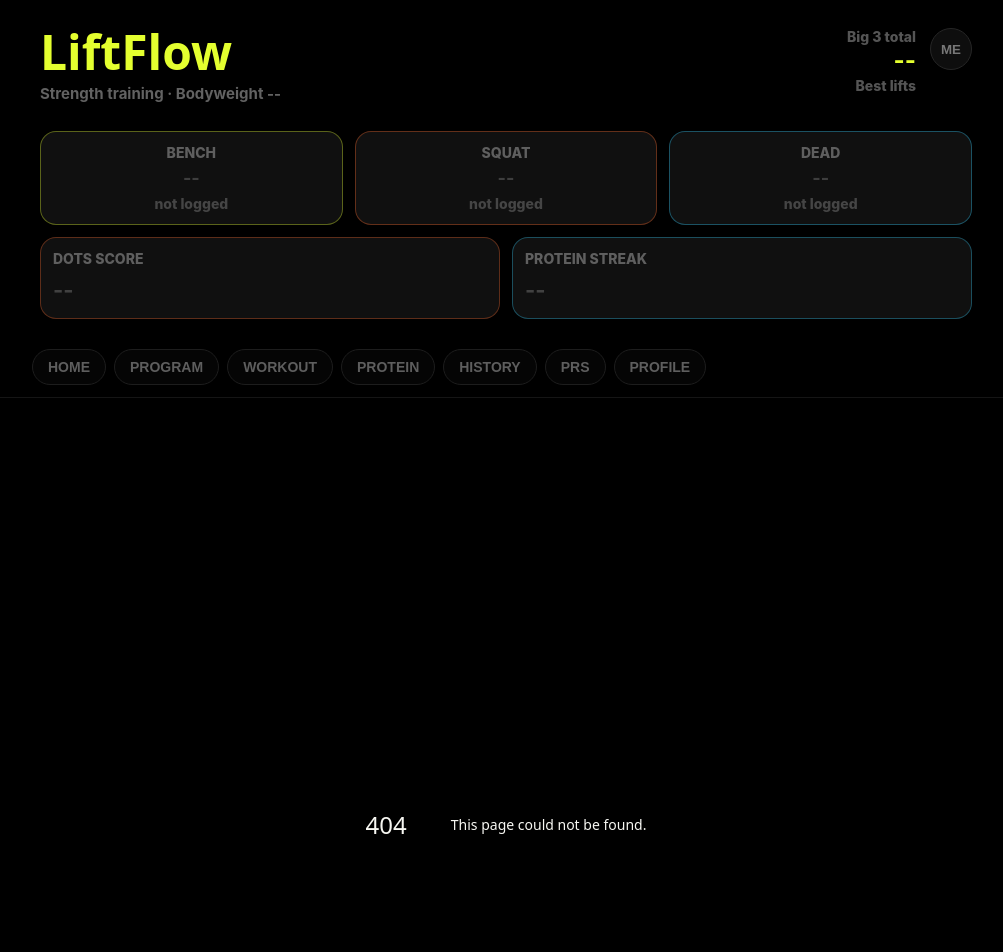
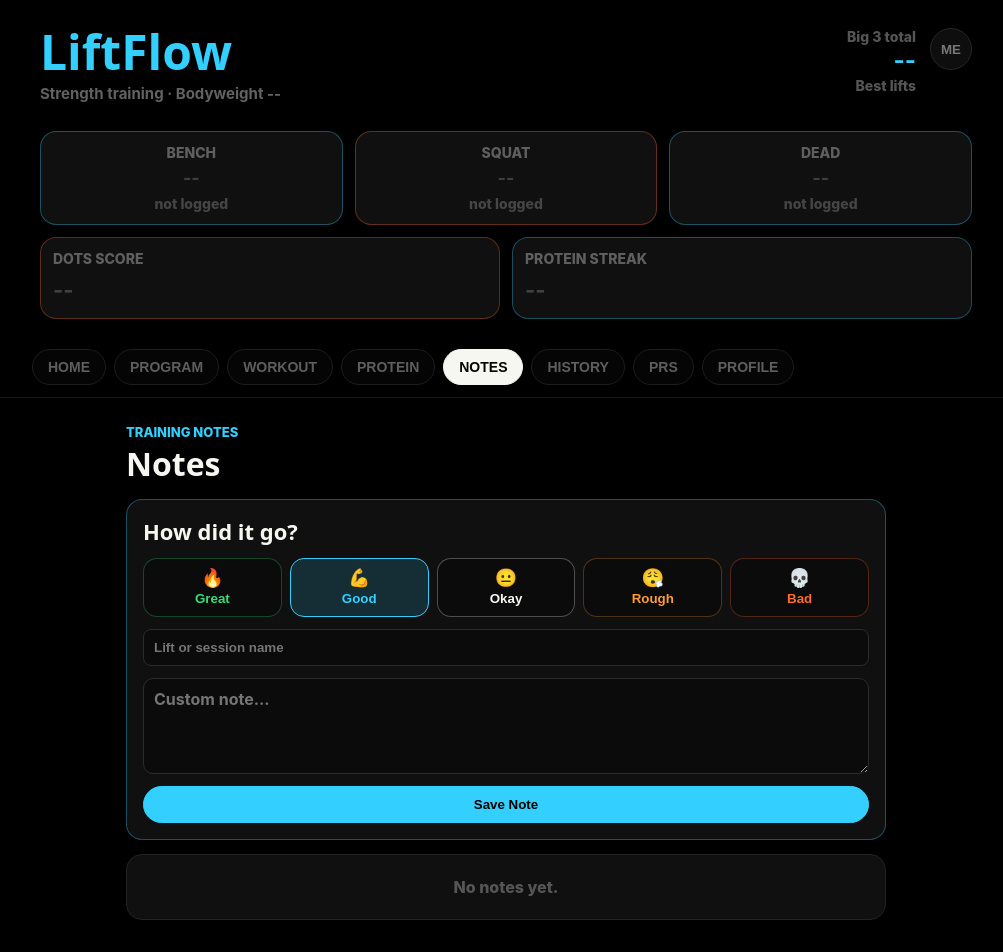
Before and after one commit to SoftLockedLive/LiftFlow, a Next.js app in the folder liftflow/: page /notes in a window 1280 px wide. Before the commit this address had no page. Shown: the top 952 px of the page, without its empty margins (134-1137 px from the left). Built offline with nearby package versions, Linux system fonts and the light colour scheme.

Commit message:
Improve UI and add new features

```diff
--- a/liftflow/src/components/Layout.js
+++ b/liftflow/src/components/Layout.js
@@ -6,7 +6,7 @@ import { getProteinLog, getProteinSummary, getProteinTarget } from "../lib/prote
 import { getWorkouts } from "../lib/workoutStorage";
 
 const ACCENTS = {
-  lime: "#e4ff2f",
+  lime: "#32cfff",
   orange: "#ff6b2c",
   cyan: "#32cfff",
   violet: "#be72ff",
@@ -74,6 +74,7 @@ export default function Layout({ children }) {
     { name: "Program", path: "/plan" },
     { name: "Workout", path: "/workout" },
     { name: "Protein", path: "/protein" },
+    { name: "Notes", path: "/notes" },
     { name: "History", path: "/history" },
     { name: "PRs", path: "/prs" },
     { name: "Profile", path: "/profile" },
--- a/liftflow/src/lib/muscleGroups.js
+++ b/liftflow/src/lib/muscleGroups.js
@@ -1,5 +1,5 @@
 export const MUSCLE_GROUPS = [
-  { id: "chest", label: "Chest", color: "#e4ff2f" },
+  { id: "chest", label: "Chest", color: "#32cfff" },
   { id: "back", label: "Back", color: "#32cfff" },
   { id: "legs", label: "Legs", color: "#ff6b2c" },
   { id: "shoulders", label: "Shoulders", color: "#be72ff" },
--- /dev/null
+++ b/liftflow/src/lib/notes.js
@@ -0,0 +1,44 @@
+const KEY = "liftflow_notes";
+
+export const NOTE_LEVELS = [
+  { id: "great", label: "Great", emoji: "🔥", color: "#32df76" },
+  { id: "good", label: "Good", emoji: "💪", color: "#32cfff" },
+  { id: "okay", label: "Okay", emoji: "😐", color: "#f7f7f2" },
+  { id: "rough", label: "Rough", emoji: "😮‍💨", color: "#ff9b34" },
+  { id: "bad", label: "Bad", emoji: "💀", color: "#ff6b2c" },
+];
+
+export function getNotes() {
+  if (typeof window === "undefined") return [];
+  return JSON.parse(localStorage.getItem(KEY) || "[]");
+}
+
+export function saveNotes(notes) {
+  if (typeof window === "undefined") return;
+  localStorage.setItem(KEY, JSON.stringify(notes));
+}
+
+export function addNote(note) {
+  const notes = getNotes();
+  const updated = [
+    {
+      id: crypto.randomUUID(),
+      date: Date.now(),
+      ...note,
+    },
+    ...notes,
+  ];
+
+  saveNotes(updated);
+  return updated;
+}
+
+export function deleteNote(id) {
+  const updated = getNotes().filter((note) => note.id !== id);
+  saveNotes(updated);
+  return updated;
+}
+
+export function getNoteLevel(levelId) {
+  return NOTE_LEVELS.find((level) => level.id === levelId) || NOTE_LEVELS[1];
+}
--- /dev/null
+++ b/liftflow/src/pages/notes.js
@@ -0,0 +1,251 @@
+import { useEffect, useState } from "react";
+import { addNote, deleteNote, getNoteLevel, getNotes, NOTE_LEVELS } from "../lib/notes";
+import { tint } from "../lib/muscleGroups";
+
+const ACCENT = "#32cfff";
+
+export default function Notes() {
+  const [notes, setNotes] = useState([]);
+  const [level, setLevel] = useState("good");
+  const [lift, setLift] = useState("");
+  const [text, setText] = useState("");
+
+  useEffect(() => {
+    const timer = window.setTimeout(() => setNotes(getNotes()), 0);
+    return () => window.clearTimeout(timer);
+  }, []);
+
+  function saveNote() {
+    if (!text.trim() && !lift.trim()) return;
+
+    setNotes(
+      addNote({
+        level,
+        lift: lift.trim(),
+        text: text.trim(),
+      })
+    );
+    setLift("");
+    setText("");
+    setLevel("good");
+  }
+
+  return (
+    <div style={wrap}>
+      <header style={header}>
+        <div>
+          <p style={eyebrow}>Training Notes</p>
+          <h1 style={title}>Notes</h1>
+        </div>
+      </header>
+
+      <section style={card}>
+        <h2 style={cardTitle}>How did it go?</h2>
+        <div className="notes-level-grid" style={levelGrid}>
+          {NOTE_LEVELS.map((item) => (
+            <button
+              key={item.id}
+              type="button"
+              onClick={() => setLevel(item.id)}
+              style={{
+                ...levelButton,
+                color: item.color,
+                borderColor: level === item.id ? item.color : tint(item.color, 0.28),
+                background: level === item.id ? tint(item.color, 0.16) : "#0b0b0b",
+              }}
+            >
+              <span style={emoji}>{item.emoji}</span>
+              {item.label}
+            </button>
+          ))}
+        </div>
+
+        <input
+          placeholder="Lift or session name"
+          value={lift}
+          onChange={(event) => setLift(event.target.value)}
+        />
+        <textarea
+          placeholder="Custom note..."
+          value={text}
+          onChange={(event) => setText(event.target.value)}
+          style={textarea}
+        />
+        <button type="button" className="primary" onClick={saveNote} style={saveButton}>
+          Save Note
+        </button>
+      </section>
+
+      <section style={list}>
+        {notes.length === 0 ? (
+          <div style={empty}>No notes yet.</div>
+        ) : (
+          notes.map((note) => {
+            const noteLevel = getNoteLevel(note.level);
+
+            return (
+              <article
+                key={note.id}
+                style={{
+                  ...noteCard,
+                  borderColor: tint(noteLevel.color, 0.4),
+                  background: tint(noteLevel.color, 0.07),
+                }}
+              >
+                <div style={noteTop}>
+                  <div>
+                    <h2 style={{ ...noteTitle, color: noteLevel.color }}>
+                      <span style={emoji}>{noteLevel.emoji}</span>
+                      {note.lift || noteLevel.label}
+                    </h2>
+                    <p style={dateText}>{formatDate(note.date)} · {noteLevel.label}</p>
+                  </div>
+                  <button type="button" onClick={() => setNotes(deleteNote(note.id))} style={deleteBtn}>
+                    Delete
+                  </button>
+                </div>
+                {note.text && <p style={noteText}>{note.text}</p>}
+              </article>
+            );
+          })
+        )}
+      </section>
+    </div>
+  );
+}
+
+function formatDate(date) {
+  return new Intl.DateTimeFormat("en", {
+    month: "short",
+    day: "numeric",
+    hour: "numeric",
+    minute: "2-digit",
+  }).format(new Date(date));
+}
+
+const wrap = {
+  maxWidth: 760,
+  margin: "0 auto",
+};
+
+const header = {
+  marginBottom: 18,
+};
+
+const eyebrow = {
+  margin: 0,
+  color: ACCENT,
+  fontSize: 13,
+  fontWeight: 850,
+  textTransform: "uppercase",
+};
+
+const title = {
+  margin: "6px 0 0",
+  fontSize: 32,
+  lineHeight: 1.1,
+};
+
+const card = {
+  border: "1px solid rgba(50, 207, 255, 0.35)",
+  borderRadius: 16,
+  background: "#101010",
+  padding: 16,
+  display: "grid",
+  gap: 12,
+  marginBottom: 14,
+};
+
+const cardTitle = {
+  margin: 0,
+  fontSize: 22,
+};
+
+const levelGrid = {
+  gap: 8,
+};
+
+const levelButton = {
+  display: "flex",
+  flexDirection: "column",
+  alignItems: "center",
+  gap: 4,
+  padding: "10px 6px",
+  borderRadius: 14,
+};
+
+const emoji = {
+  fontSize: 18,
+  lineHeight: 1,
+};
+
+const textarea = {
+  width: "100%",
+  minHeight: 96,
+  resize: "vertical",
+  borderRadius: 10,
+  border: "1px solid #2b2b2b",
+  background: "#0b0b0b",
+  color: "#f7f7f2",
+  padding: 10,
+  font: "inherit",
+  fontWeight: 700,
+};
+
+const saveButton = {
+  width: "100%",
+};
+
+const list = {
+  display: "grid",
+  gap: 10,
+};
+
+const empty = {
+  border: "1px solid #222",
+  borderRadius: 16,
+  background: "#101010",
+  padding: 22,
+  color: "#555",
+  textAlign: "center",
+  fontWeight: 850,
+};
+
+const noteCard = {
+  border: "1px solid",
+  borderRadius: 16,
+  padding: 14,
+};
+
+const noteTop = {
+  display: "flex",
+  justifyContent: "space-between",
+  alignItems: "flex-start",
+  gap: 12,
+};
+
+const noteTitle = {
+  margin: 0,
+  display: "flex",
+  alignItems: "center",
+  gap: 8,
+  fontSize: 20,
+};
+
+const dateText = {
+  margin: "6px 0 0",
+  color: "#777",
+  fontSize: 13,
+};
+
+const noteText = {
+  margin: "12px 0 0",
+  color: "#ddd",
+  lineHeight: 1.45,
+};
+
+const deleteBtn = {
+  color: "#ff6b2c",
+  borderColor: "rgba(255, 107, 44, 0.45)",
+  background: "rgba(255, 107, 44, 0.12)",
+};
--- a/liftflow/src/styles/globals.css
+++ b/liftflow/src/styles/globals.css
@@ -23,7 +23,7 @@ a {
 }
 
 ::selection {
-  background: rgba(219, 255, 42, 0.28);
+  background: rgba(50, 207, 255, 0.28);
 }
 
 h1,
@@ -59,9 +59,9 @@ button:active {
 }
 
 button.primary {
-  background: #e4ff2f;
+  background: #32cfff;
   color: black;
-  border-color: #e4ff2f;
+  border-color: #32cfff;
 }
 
 input, select {
@@ -75,8 +75,8 @@ input, select {
 }
 
 input:focus, select:focus {
-  border-color: #e4ff2f;
-  box-shadow: 0 0 0 3px rgba(228, 255, 47, 0.12);
+  border-color: #32cfff;
+  box-shadow: 0 0 0 3px rgba(50, 207, 255, 0.12);
   outline: none;
 }
 
@@ -171,6 +171,11 @@ input:focus, select:focus {
   grid-template-columns: 150px 1fr;
 }
 
+.notes-level-grid {
+  display: grid;
+  grid-template-columns: repeat(5, minmax(0, 1fr));
+}
+
 @media (max-width: 720px) {
   html, body {
     font-size: 14px;
@@ -238,6 +243,10 @@ input:focus, select:focus {
     grid-template-columns: repeat(2, minmax(0, 1fr));
   }
 
+  .notes-level-grid {
+    grid-template-columns: repeat(3, minmax(0, 1fr));
+  }
+
   .protein-day-row {
     grid-template-columns: 1fr;
   }
```
Also changed, not shown: liftflow/src/pages/index.js (+7 -7 lines), liftflow/src/pages/plan.js (+67 -9 lines), liftflow/src/pages/workout.js (+11 -1 lines).
